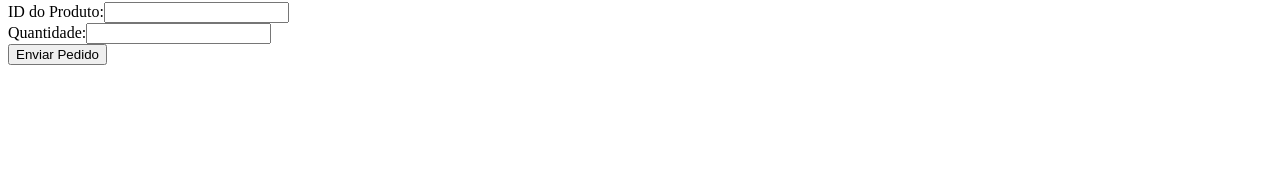
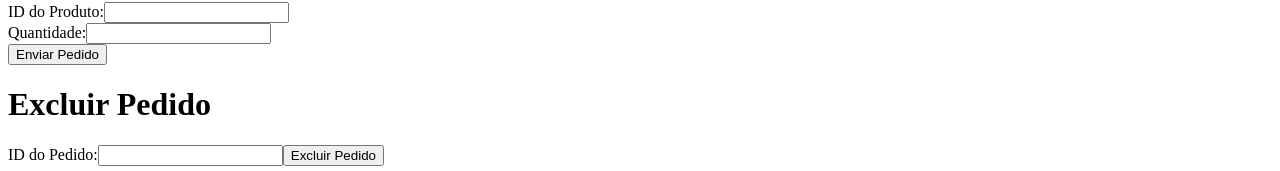
Before and after one commit to Mari-Couto/Ecommerce-api, a React (Vite) app in the folder Front_ecommerce/: page / in a window 1280 px wide. Shown: the part 802-973 px from the top of the page. Before the commit the page ends 875 px from the top, so only its background shows below. Built offline with nearby package versions, Linux system fonts and the light colour scheme; no server answers.

Commit message:
delete em pedidos react

```diff
--- a/Front_ecommerce/src/App.jsx
+++ b/Front_ecommerce/src/App.jsx
@@ -1,4 +1,5 @@
 import './App.css'
+import DeleteOrder from './components/DeleteOrder';
 import DeleteProduct from './components/DeleteProduct';
 import OneOrder from './components/OneOrder';
 import OneProduct from './components/OneProduct';
@@ -21,6 +22,7 @@ function App() {
         <OneOrder/>
         <OrderList/>
         <SendOrder/>
+        <DeleteOrder/>
 
       </div>
   )
--- /dev/null
+++ b/Front_ecommerce/src/components/DeleteOrder.jsx
@@ -0,0 +1,31 @@
+import React, { useState } from "react";
+import axios from 'axios';
+
+const DeleteOrder = () => {
+    const [idPedido, setIdPedido] = useState('');
+    const [message, setMessage] = useState('');
+
+    const handleDelete = async () => {
+        try {
+            await axios.delete(`http://localhost:3000/pedidos/${idPedido}`);
+
+            setMessage('Pedido excluído com sucesso.');
+            setIdPedido('');
+        } catch (error) {
+            console.error('Erro ao excluir pedido:', error);
+            setMessage('Erro ao excluir pedido. Por favor, tente novamente.');
+        }
+    };
+
+    return (
+        <div>
+            <h1>Excluir Pedido</h1>
+            <label>ID do Pedido:</label>
+            <input type="text" value={idPedido} onChange={(e) => setIdPedido(e.target.value)} />
+            <button onClick={handleDelete}>Excluir Pedido</button>
+            {message && <p>{message}</p>}
+        </div>
+    );
+};
+
+export default DeleteOrder;
```
